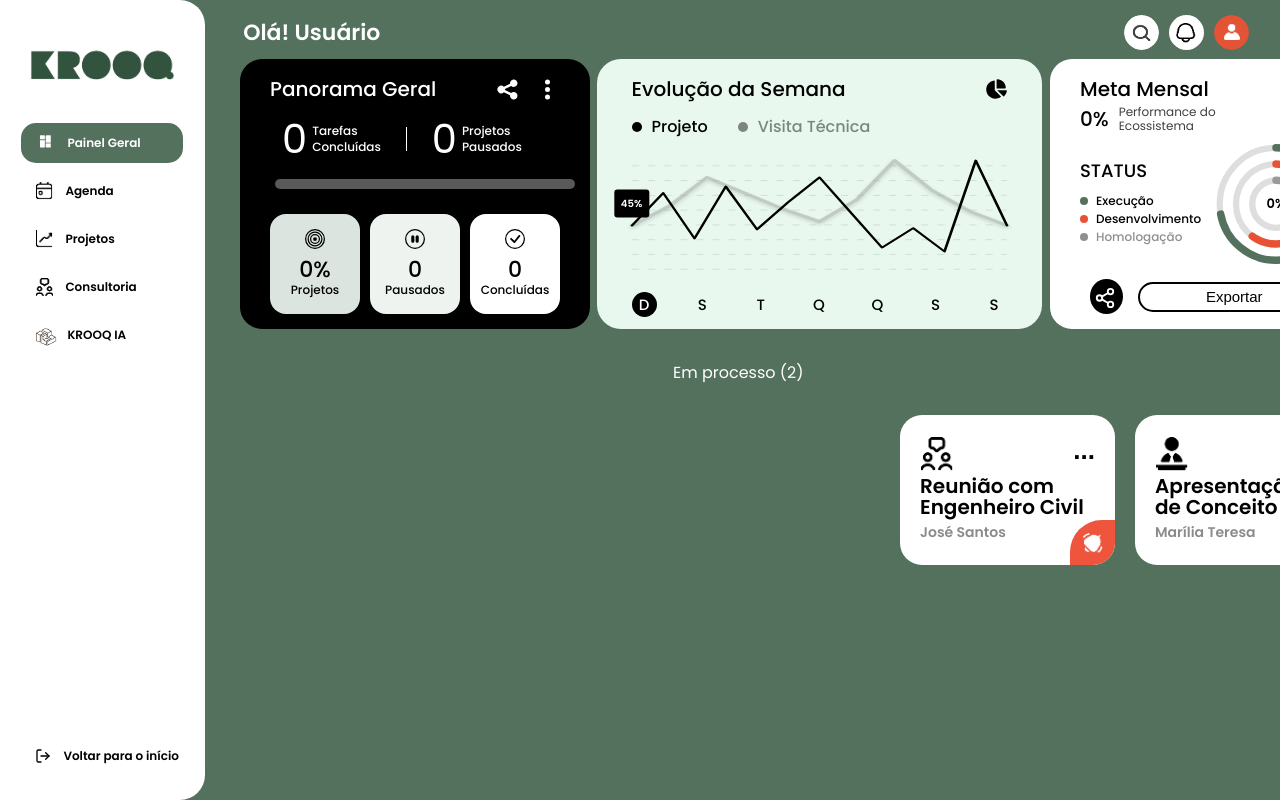
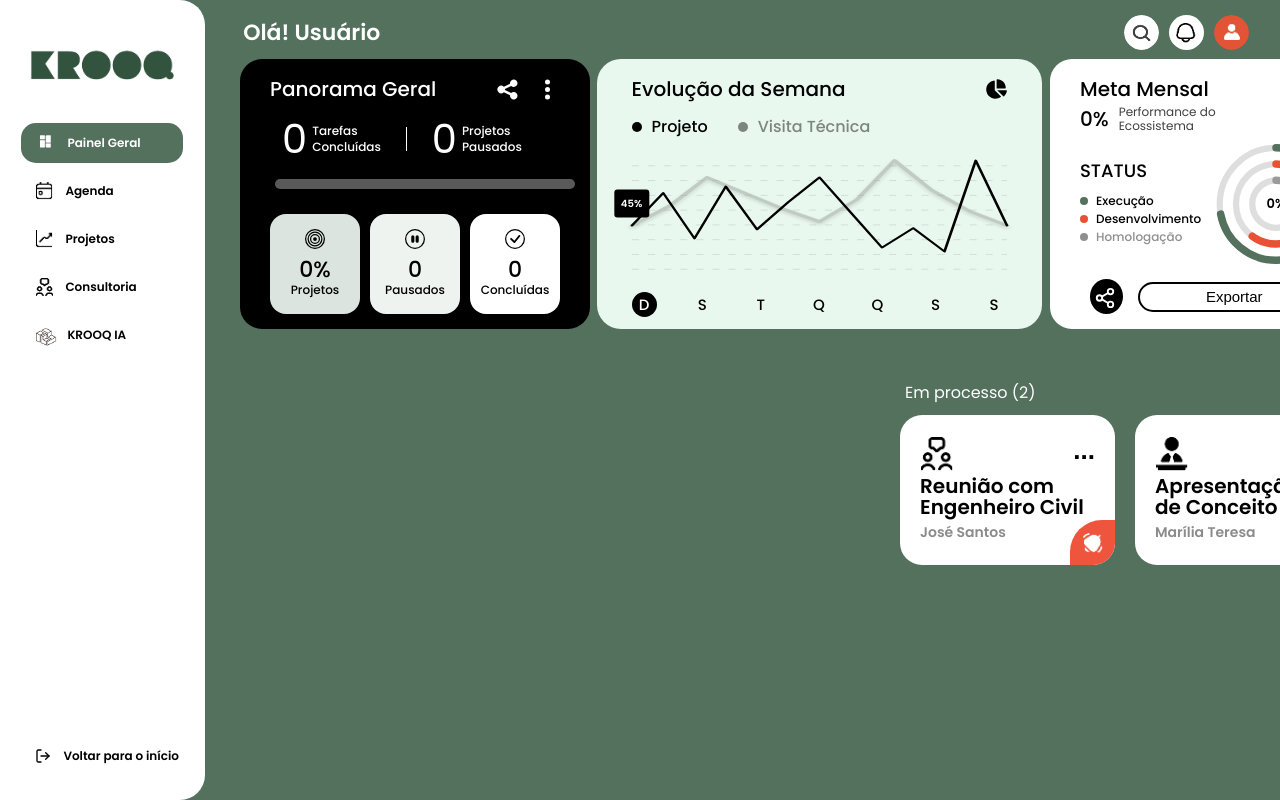
Before and after one commit to KROOQOFC/Front-End-KROOQ, a React (Vite) app in the folder krooq/: page /CentralCliente in a window 1280 px wide. Built offline with nearby package versions, Linux system fonts and the light colour scheme; no server answers.

Commit message:
ajusta a posição do parágrafo de Processos Cliente para melhor alinhamento

```diff
--- a/krooq/src/pages/CentralCliente/CentralCliente.css
+++ b/krooq/src/pages/CentralCliente/CentralCliente.css
@@ -40,8 +40,8 @@
     color: #fff;
   position: relative;
   position: fixed;
-  top: 360px;
-  left: 673px;
+  top: 380px;
+  left: 905px;
 }
 
 @media (max-width: 768px) {
```
